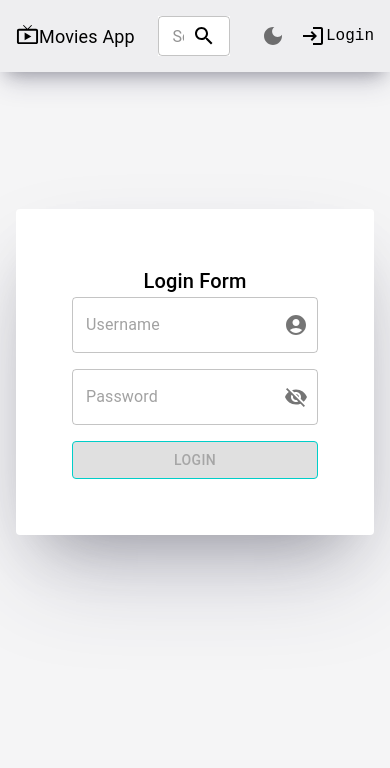
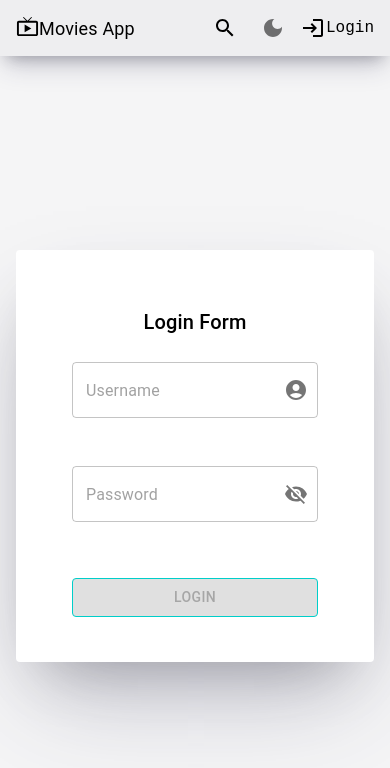
Before and after one commit to Mazen-Ahmed/moviesApp, a React (Create React App) app: page /moviesApp/login in a window 390 px wide. Shown: the top 768 px of the page. Built offline with nearby package versions, Linux system fonts and the light colour scheme.

Commit message:
handled responsive navbar

```diff
--- a/src/components/sections/login/form.jsx
+++ b/src/components/sections/login/form.jsx
@@ -65,7 +65,7 @@ const Form = () => {
           text={"Login"}
           type="contained"
           color={"#00cec9"}
-          styles={{ width: "100%" }}
+          styles={{ width: "100%", marginTop: 4 }}
           onClick={handleSubmit}
           disabled={buttonDisabled(formState)}
         />
--- a/src/components/sections/login/form.styles.js
+++ b/src/components/sections/login/form.styles.js
@@ -6,11 +6,12 @@ export const formContainer = () => ({
   justifyContent: "center",
 });
 
-export const formBody = (bg,textColor) => ({
+export const formBody = (bg, textColor) => ({
   background: bg,
-  color:textColor,
+  color: textColor,
   borderRadius: 1,
-  width: 400,
+  width: 600,
+  height: 300,
   padding: 7,
   boxShadow:
     " rgba(50, 50, 93, 0.25) 0px 50px 100px -20px, rgba(0, 0, 0, 0.3) 0px 30px 60px -30px",
--- a/src/components/shared/customInput/customInput.jsx
+++ b/src/components/shared/customInput/customInput.jsx
@@ -27,7 +27,7 @@ const CustomInput = ({
     <>
       <FormControl
         sx={{
-          mb: !!!error && 2,
+          marginBlock: !!!error && 3,
           width: "100%",
           background: themes[theme].inputs,
         }}
--- a/src/components/shared/horizontalScroll/horizontalScroll.jsx
+++ b/src/components/shared/horizontalScroll/horizontalScroll.jsx
@@ -38,9 +38,9 @@ const HorizontalScroll = ({ type, loading, data }) => {
   const myRef = useRef(null);
   const handleSlide = (dir) => {
     if (dir === "right") {
-      myRef.current.scrollLeft += 1000;
+      myRef.current.scrollLeft += 350;
     } else {
-      myRef.current.scrollLeft += -1000;
+      myRef.current.scrollLeft += -350;
     }
   };
   const hasMore = !!(totalCount > data?.length);
--- a/src/components/shared/searchInput/_hooks/useSearchKeyWord.jsx
+++ b/src/components/shared/searchInput/_hooks/useSearchKeyWord.jsx
@@ -6,7 +6,6 @@ import {
   setSearchKeywordAction,
   setSearchResultsAction,
   setSearchResultsCountAction,
-  setSearchResultsPageAction,
   setSearchResultsStartAction,
 } from "store/actions/moviesActions";
 import {
--- a/src/components/shared/searchInput/searchInput.js
+++ b/src/components/shared/searchInput/searchInput.js
@@ -1,6 +1,6 @@
 export const formControl = (focus, bg) => ({
   m: 1,
-  width: focus ? "40%" : "20%",
+  width: { xs: focus ? "80%" : "60%", md: focus ? "60%" : "40%" },
   transition: "ease-in-out .2s",
   background: bg,
 });
--- a/src/layouts/main.jsx
+++ b/src/layouts/main.jsx
@@ -10,7 +10,7 @@ const Main = ({ children }) => {
     <Box
       sx={{
         background: themes[theme].background,
-        minHeight: 700,
+        minHeight: "100vh",
         paddingBottom: 10,
       }}
     >
--- a/src/layouts/navbar/navbar.jsx
+++ b/src/layouts/navbar/navbar.jsx
@@ -5,16 +5,21 @@ import {
   Slide,
   IconButton,
   Tooltip,
+  Fade,
 } from "@mui/material";
 import { useState } from "react";
 import { Link } from "react-router-dom";
 import ArrowDropDownIcon from "@mui/icons-material/ArrowDropDown";
 import LightModeIcon from "@mui/icons-material/LightMode";
+import { Search } from "@mui/icons-material";
+import CloseIcon from "@mui/icons-material/Close";
 import {
   navbarStyles,
   containerStyles,
   logoutMenu,
   dropDown,
+  searchContainer,
+  responsiveNavbar
 } from "./navbar.styles";
 import LoginIcon from "@mui/icons-material/Login";
 import LogoutIcon from "@mui/icons-material/Logout";
@@ -28,8 +33,10 @@ import { themes } from "helpers/useThemes";
 const Navbar = () => {
   const authData = useSelector((state) => state?.AuthReducer);
   const [opened, setOpened] = useState(false);
+  const [searchOpened, setSearchOpened] = useState(false);
   const dispatch = useDispatch();
   return (
+    <>
       <Box
         sx={navbarStyles(
           themes[authData?.theme]?.background,
@@ -50,8 +57,9 @@ const Navbar = () => {
             </Typography>
           </Link>
 
+          <Box sx={searchContainer}>
             <SearchInput />
-
+          </Box>
           <Box
             sx={{
               display: "flex",
@@ -60,6 +68,20 @@ const Navbar = () => {
               justifyContent: "space-between",
             }}
           >
+            <Tooltip
+              title="Search"
+              sx={{ display: { xs: "flex", md: "none" } }}
+            >
+              <IconButton onClick={() => setSearchOpened((prev) => !prev)}>
+                {searchOpened ? (
+                  <CloseIcon
+                    sx={{ color: themes[authData?.theme]?.textColor }}
+                  />
+                ) : (
+                  <Search sx={{ color: themes[authData?.theme]?.textColor }} />
+                )}
+              </IconButton>
+            </Tooltip>
             {authData.theme === "dark" ? (
               <Tooltip title="Light Mode">
                 <IconButton onClick={() => dispatch(setUserTheme("light"))}>
@@ -124,6 +146,12 @@ const Navbar = () => {
           </Box>
         </Container>
       </Box>
+      <Fade in={searchOpened}>
+        <Box sx={responsiveNavbar(themes[authData?.theme]?.background)}>
+          <SearchInput />
+        </Box>
+      </Fade>
+    </>
   );
 };
 
--- a/src/layouts/navbar/navbar.styles.js
+++ b/src/layouts/navbar/navbar.styles.js
@@ -36,3 +36,19 @@ export const dropDown = () => ({
   position: "relative",
   userSelect: "none",
 });
+
+export const searchContainer = () => ({
+  width: 600,
+  display: { xs: "none", md: "flex" },
+  alignItems: "center",
+  justifyContent: "center",
+});
+
+export const responsiveNavbar = (bg) => ({
+  width: "100%",
+  minHeight: 100,
+  background: bg,
+  display: { xs: "flex", md: "none" },
+  alignItems: "center",
+  justifyContent: "center",
+});
```
Lines whose indentation alone changed are shown as unchanged.
